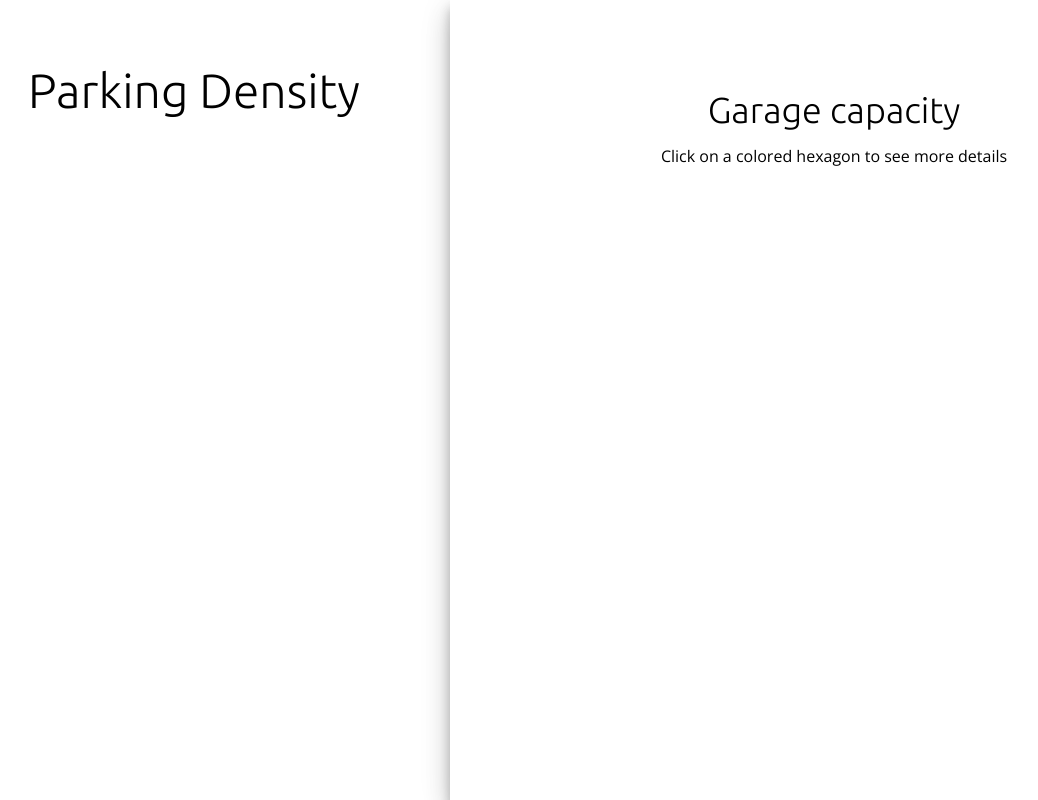
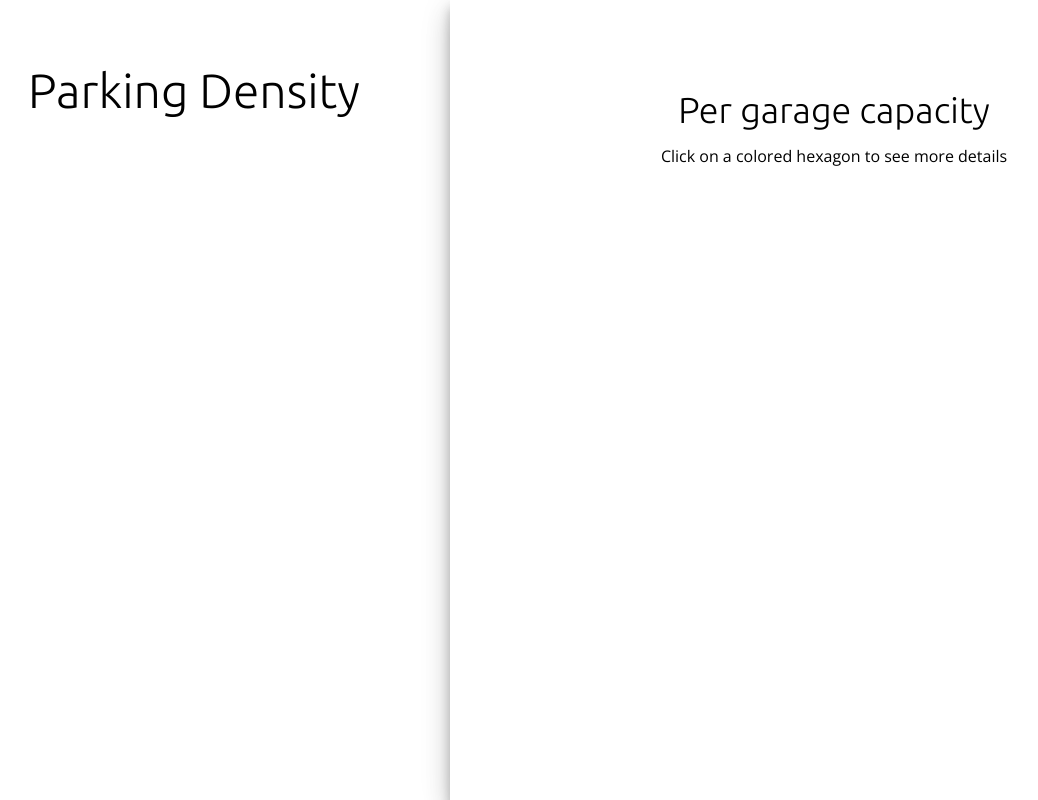
Before and after one commit to Vuurvos1/frontend-data, a website: page public/index.html in a window 1280 px wide. Shown: the whole page, without its empty margins (62-1100 px from the left). Drawn offline with nearby package versions, Linux system fonts and the light colour scheme.

Commit message:
updated readme

```diff
--- a/public/index.html
+++ b/public/index.html
@@ -22,7 +22,7 @@
       </section>
 
       <section class="bar">
-        <h2>Garage capacity</h2>
+        <h2>Per garage capacity</h2>
 
         <p>Click on a colored hexagon to see more details</p>
         <div id="bar">
```
Also changed, not shown: README.md.
